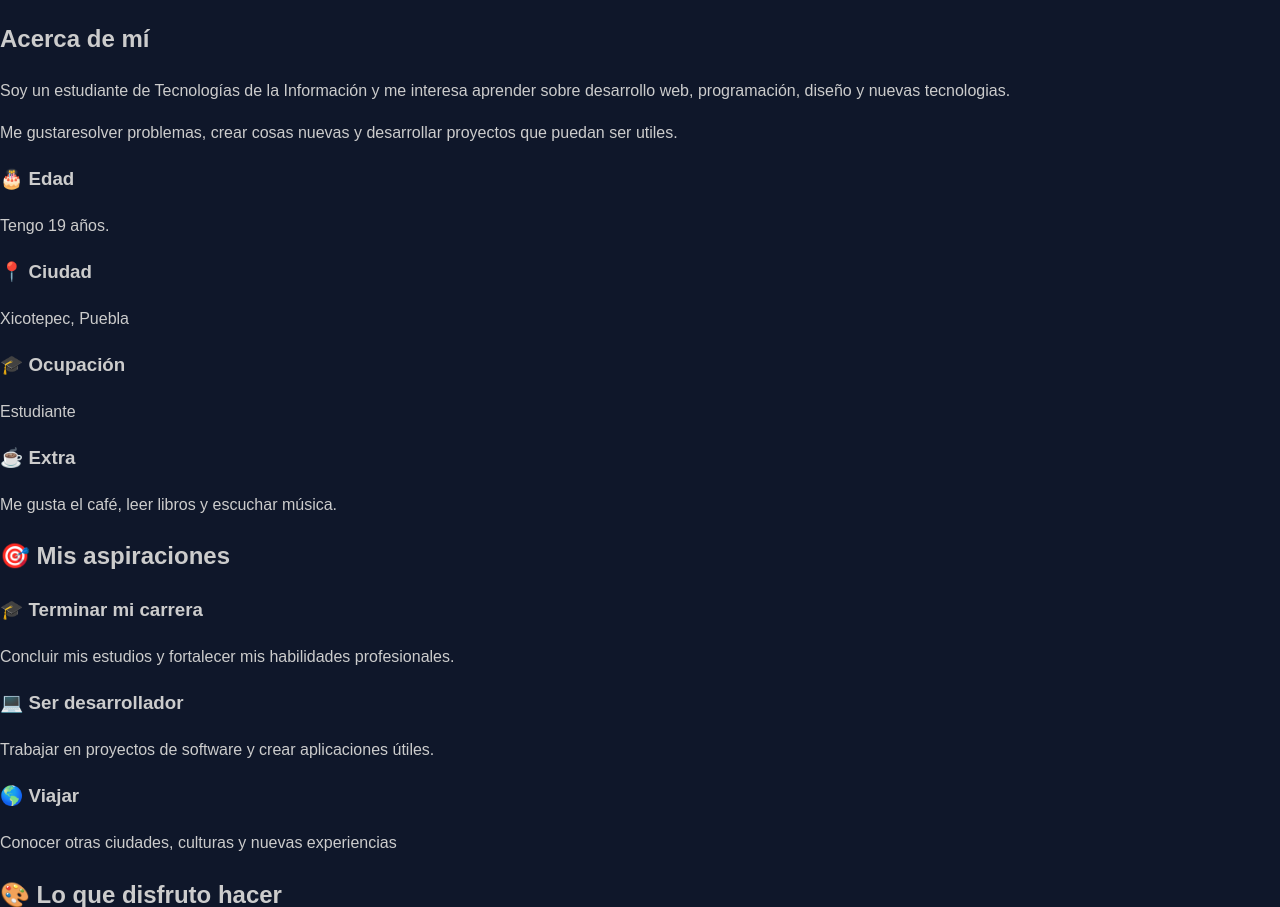
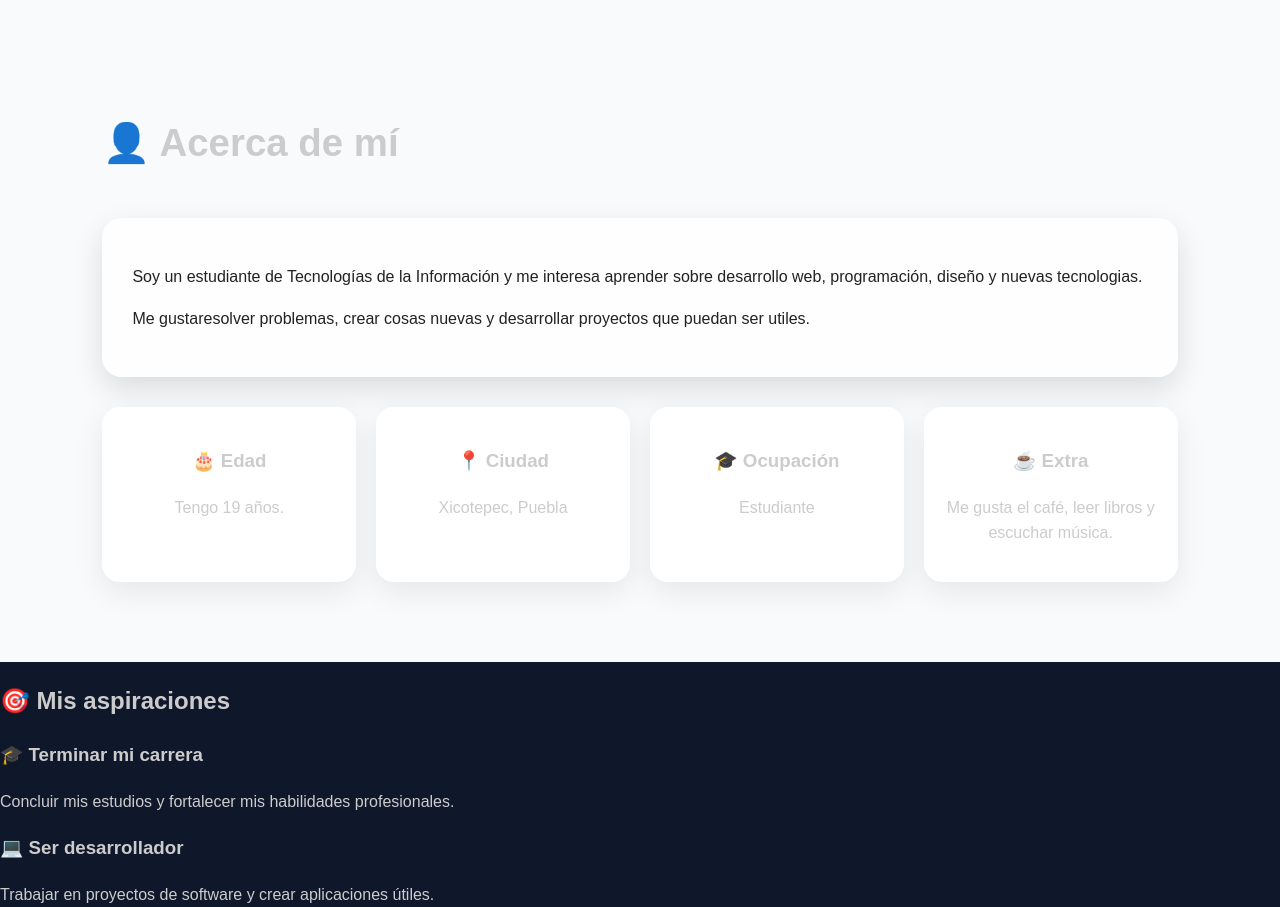
Before and after one commit to 250980-brian/Practicas_Aplicaciones-Web_250980, a PHP site: page /MiPerfil.html in a window 1280 px wide. Shown: the part 800-1707 px from the top of the page. Run offline with PHP 8.4, Linux system fonts and the light colour scheme.

Commit message:
Practica: 03
add: se agrego los contenedores, la seccion y los datos personales

```diff
--- a/Practica03/MiPerfil.html
+++ b/Practica03/MiPerfil.html
@@ -50,10 +50,11 @@
 
 </header>
 
-   <!-- Acerca de mí -->
-    <section>
-        <h2>Acerca de mí</h2>
-        <div> <!-- Etiqueta de estructura que agrupa elementos -->
+   <!--  Acerca de mí -->
+    <section class="seccion solido-1">
+        <h2>👤 Acerca de mí</h2>
+        <div class="contenedor">
+            <div class="card">
             <p>
                 Soy un estudiante de Tecnologías de la Información y me interesa aprender sobre desarrollo web, programación, diseño y nuevas tecnologias.
             </p>
@@ -63,7 +64,7 @@
             </p>
         </div>
 
-        <div>
+        <div class="datos">
 
             <article>
                 <h3>🎂 Edad</h3>
@@ -83,6 +84,7 @@
                 <h3>☕ Extra</h3>
                 <p>Me gusta el café, leer libros y escuchar música.</p>
             </article>
+        </div>
         </div>
     </section>
 
--- a/Practica03/css/styles.css
+++ b/Practica03/css/styles.css
@@ -214,3 +214,75 @@ blockquote {
     background-color: #67e8f9;
     color: white;
 }
+
+/* =============================== */
+/* SECCIONES */
+/* ============================== */
+
+.seccion {
+    min-height: 40vh;
+    padding: 80px 8%;
+}
+
+.seccion h2 {
+    text-aling: center;
+    font-size: 2.4rem;
+    margin-bottom: 45px;
+}
+
+/* ======================= */
+/* COLORES SOLIDOS ALTERNATIVOS */
+/* ====================== */
+
+.solido-1 {
+    background: #f8fafc;
+}
+
+.solido-2 {
+    background: #111827;
+    color: white;
+}
+
+/* ======================== */
+/* CONTENEDORES */
+/* ======================== */
+
+.contenedor {
+    max-width: 1100px;
+    margin: auto;
+}
+
+.card {
+    background: rgba(255,255,255,0.88);
+    color: #222;
+    padding: 30px;
+    border-radius:20px;
+    box-shadow: 0 12px 30px rgba(0,0,0,0.12);
+    transition: 0.3s;
+}
+
+.card:hover {
+    transform: translateY(-8px);
+    box-shadow: 0 20px 40px rgba(30,41,59,0.80);
+}
+
+/* ======================== */
+/* DATOS PERSONALES */
+/* ======================== */
+
+.datos
+{
+   margin-top: 30px;
+   display: grid;
+   grid-template-columns: repeat(4, 1fr);
+   gap: 20px;
+}
+
+.datos article
+{
+    padding: 20px;
+    text-align: center;
+    background: white;
+    border-radius: 18px;
+    box-shadow: 0 10px 30px rgba(0,0,0,0.08);
+}
```
